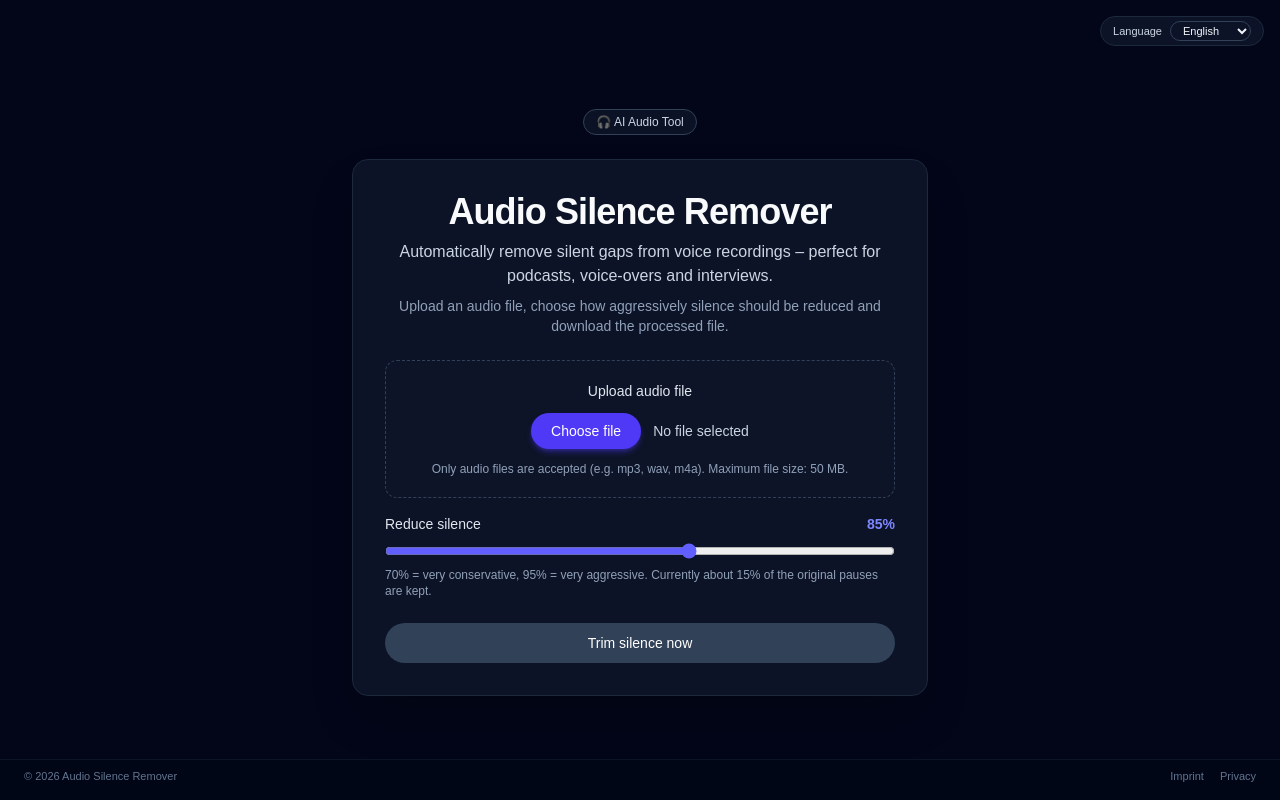
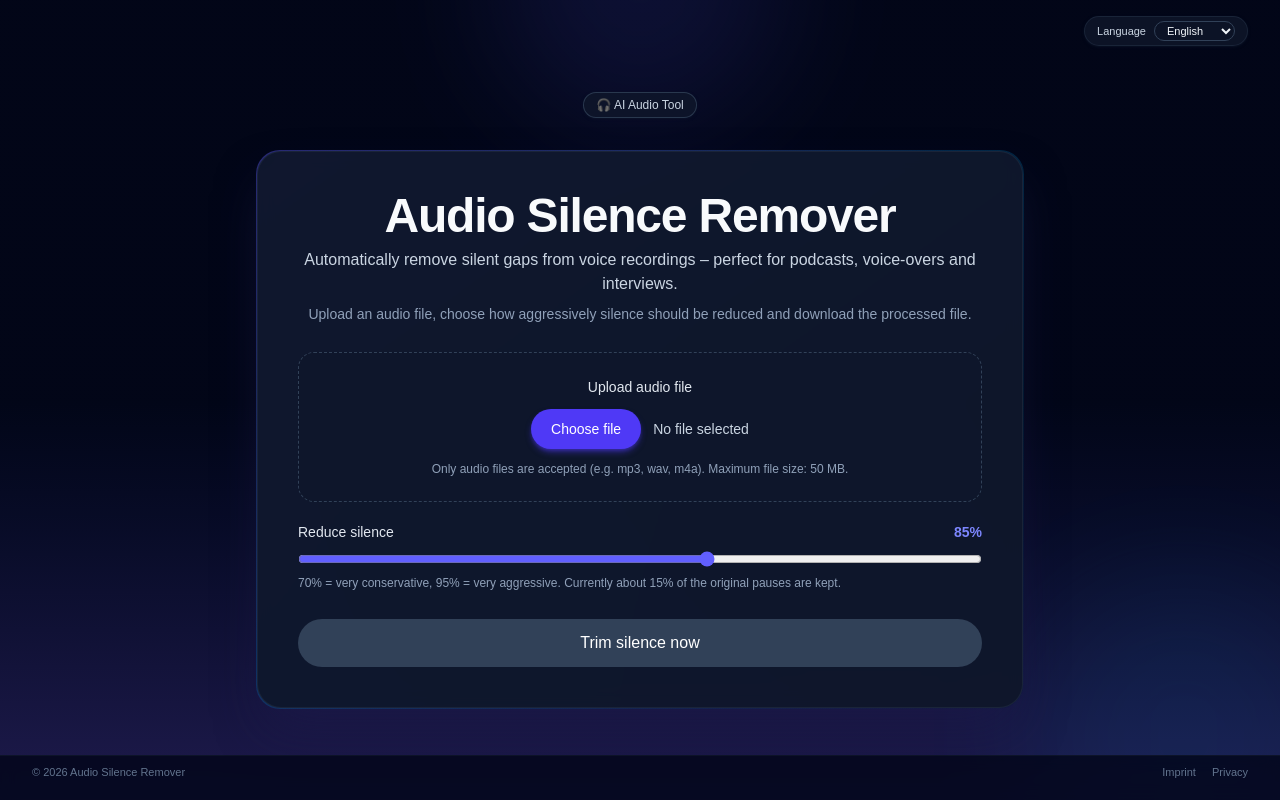
Before and after one commit to Cocoloco069/audio-webseite, a Next.js app in the folder audio-frontend/: page / in a window 1280 px wide. Built offline with nearby package versions, Linux system fonts and the light colour scheme; no server answers.

Commit message:
Improve layout with gradient background and wider card

```diff
--- a/audio-frontend/app/page.tsx
+++ b/audio-frontend/app/page.tsx
@@ -163,9 +163,9 @@ const translations: Record<Lang, Record<string, string>> = {
   },
 };
 
-// Aus "xy.mp3" wird "xy_edited.mp3"
+// z.B. "aufnahme.mp3" -> "aufnahme_edited.mp3"
 function buildEditedFileName(originalName: string): string {
-  const dotIndex = originalName.lastIndexOf('.'); // [web:554][web:563]
+  const dotIndex = originalName.lastIndexOf('.');
   if (dotIndex === -1) {
     return `${originalName}_edited`;
   }
@@ -189,18 +189,17 @@ export default function Home() {
   const [isIOS, setIsIOS] = useState(false);
   const fileInputRef = useRef<HTMLInputElement | null>(null);
 
-  // Browser-Sprache automatisch erkennen
   useEffect(() => {
     if (typeof navigator !== 'undefined') {
       const navLangs =
         (navigator.languages && navigator.languages.length
           ? navigator.languages
-          : [navigator.language]) || []; // [web:508][web:509][web:510]
+          : [navigator.language]) || [];
 
       const normalized = navLangs
         .filter(Boolean)
         .map((l) => l.toLowerCase())
-        .map((l) => (l.includes('-') ? l.split('-')[0] : l)); // "de-DE" -> "de" [web:511][web:513]
+        .map((l) => (l.includes('-') ? l.split('-')[0] : l));
 
       const found = normalized.find((code) =>
         supportedLangs.includes(code as Lang),
@@ -213,7 +212,6 @@ export default function Home() {
     }
   }, []);
 
-  // Toast automatisch ausblenden
   useEffect(() => {
     if (!toast) return;
     const id = setTimeout(() => setToast(null), 4000);
@@ -303,9 +301,15 @@ export default function Home() {
   };
 
   return (
-    <div className="min-h-screen bg-slate-950 text-slate-50 flex flex-col">
-      <header className="flex items-center justify-end px-4 pt-4">
-        <div className="inline-flex items-center gap-2 rounded-full bg-slate-900/80 border border-slate-800 px-3 py-1 text-[11px] text-slate-300">
+    <div className="min-h-screen bg-gradient-to-b from-slate-950 via-slate-950 to-indigo-950 text-slate-50 flex flex-col relative overflow-hidden">
+      {/* weicher Farb-Glow im Hintergrund */}
+      <div className="pointer-events-none absolute inset-0 opacity-40">
+        <div className="absolute -top-40 left-1/2 h-72 w-72 -translate-x-1/2 rounded-full bg-indigo-500/30 blur-3xl" />
+        <div className="absolute bottom-[-6rem] right-[-4rem] h-80 w-80 rounded-full bg-sky-500/20 blur-3xl" />
+      </div>
+
+      <header className="relative z-10 flex items-center justify-end px-4 pt-4 sm:px-8">
+        <div className="inline-flex items-center gap-2 rounded-full bg-slate-900/80 border border-slate-800/80 px-3 py-1 text-[11px] text-slate-300 shadow-sm shadow-slate-900/60">
           <span>Language</span>
           <select
             value={lang}
@@ -321,17 +325,19 @@ export default function Home() {
         </div>
       </header>
 
-      <main className="flex-1 flex items-center justify-center px-4 py-4 sm:py-8">
-        <div className="w-full max-w-xl">
-          <div className="mb-6 text-center">
-            <span className="inline-flex items-center rounded-full bg-slate-900/70 border border-slate-700 px-3 py-1 text-xs font-medium text-slate-300">
+      <main className="relative z-10 flex-1 flex items-center justify-center px-4 py-4 sm:px-6 sm:py-10">
+        <div className="w-full max-w-xl sm:max-w-2xl lg:max-w-3xl">
+          <div className="mb-6 sm:mb-8 text-center">
+            <span className="inline-flex items-center rounded-full bg-slate-900/80 border border-slate-700/80 px-3 py-1 text-[11px] sm:text-xs font-medium text-slate-300 shadow-sm shadow-slate-900/60">
               {t('badge')}
             </span>
           </div>
 
-          <section className="bg-slate-900/80 border border-slate-800 rounded-2xl shadow-2xl backdrop-blur-sm p-6 sm:p-8 space-y-6">
-            <header className="space-y-2 text-center">
-              <h1 className="text-3xl sm:text-4xl font-semibold tracking-tight">
+          {/* Card mit Gradient-Rand */}
+          <div className="rounded-3xl bg-gradient-to-br from-indigo-500/40 via-sky-500/20 to-transparent p-[1px] shadow-2xl shadow-indigo-950/60">
+            <section className="bg-slate-900/95 rounded-3xl border border-slate-800/80 backdrop-blur-sm p-6 sm:p-8 lg:p-10 space-y-6 sm:space-y-7">
+              <header className="space-y-2 text-center max-w-2xl mx-auto">
+                <h1 className="text-3xl sm:text-4xl lg:text-5xl font-semibold tracking-tight">
                   {t('title')}
                 </h1>
                 <p className="text-sm sm:text-base text-slate-300">
@@ -342,8 +348,8 @@ export default function Home() {
                 </p>
               </header>
 
-            <div className="space-y-4">
-              <div className="border border-dashed border-slate-700 rounded-xl bg-slate-900/60 p-5 text-center">
+              <div className="space-y-4 sm:space-y-5">
+                <div className="border border-dashed border-slate-700 rounded-2xl bg-slate-900/70 p-5 sm:p-6 text-center">
                   <label className="block text-sm font-medium text-slate-200 mb-3">
                     {t('uploadLabel')}
                   </label>
@@ -352,11 +358,11 @@ export default function Home() {
                     <button
                       type="button"
                       onClick={() => fileInputRef.current?.click()}
-                    className="inline-flex items-center justify-center rounded-full bg-indigo-600 px-5 py-2 text-sm font-medium text-white shadow-md shadow-indigo-600/40 hover:bg-indigo-500 transition-colors"
+                      className="inline-flex items-center justify-center rounded-full bg-indigo-600 px-5 py-2.5 text-sm font-medium text-white shadow-md shadow-indigo-600/50 hover:bg-indigo-500 hover:shadow-indigo-400/60 transition-colors"
                     >
                       {t('uploadButton')}
                     </button>
-                  <span className="text-xs sm:text-sm text-slate-300 truncate max-w-[220px]">
+                    <span className="text-xs sm:text-sm text-slate-300 truncate max-w-[240px] sm:max-w-[280px]">
                       {file
                         ? `${t('selectedFile')}: ${file.name}`
                         : t('uploadNoFile')}
@@ -406,11 +412,11 @@ export default function Home() {
                   </p>
                 </div>
 
-              <div className="pt-2">
+                <div className="pt-1 sm:pt-2">
                   <button
                     onClick={handleUpload}
                     disabled={!file || loading}
-                  className="w-full inline-flex items-center justify-center rounded-full bg-indigo-600 px-6 py-2.5 text-sm font-medium text-white shadow-lg shadow-indigo-600/30 disabled:bg-slate-700 disabled:shadow-none hover:bg-indigo-500 transition-colors"
+                    className="w-full inline-flex items-center justify-center rounded-full bg-indigo-600 px-6 py-3 text-sm sm:text-base font-medium text-white shadow-xl shadow-indigo-700/50 disabled:bg-slate-700 disabled:shadow-none hover:bg-indigo-500 hover:shadow-indigo-400/60 transition-colors"
                   >
                     {loading && (
                       <span className="mr-2 inline-block h-4 w-4 animate-spin rounded-full border-2 border-white/40 border-t-transparent" />
@@ -420,13 +426,13 @@ export default function Home() {
                 </div>
 
                 {error && (
-                <div className="mt-2 p-3 rounded-lg bg-red-500/10 border border-red-500/40 text-xs text-red-100">
+                  <div className="mt-1 p-3 rounded-lg bg-red-500/10 border border-red-500/40 text-xs text-red-100">
                     {error}
                   </div>
                 )}
 
                 {downloadUrl && (
-                <div className="mt-3 p-4 rounded-lg bg-emerald-500/10 border border-emerald-500/40">
+                  <div className="mt-2 p-4 rounded-lg bg-emerald-500/10 border border-emerald-500/40">
                     <p className="mb-2 text-sm text-emerald-100">
                       {t('successTitle')}
                     </p>
@@ -442,9 +448,10 @@ export default function Home() {
               </div>
             </section>
           </div>
+        </div>
       </main>
 
-      <footer className="px-6 pb-4 pt-2 text-[11px] text-slate-500 flex items-center justify-between border-t border-slate-900/80 bg-slate-950/90">
+      <footer className="relative z-10 px-4 sm:px-8 pb-4 sm:pb-5 pt-2 text-[11px] text-slate-500 flex items-center justify-between border-t border-slate-900/80 bg-slate-950/80 backdrop-blur-sm">
         <span>© {new Date().getFullYear()} Audio Silence Remover</span>
         <div className="space-x-4">
           <a href="/impressum" className="hover:text-slate-300 transition-colors">
```
Lines whose indentation alone changed are shown as unchanged.
